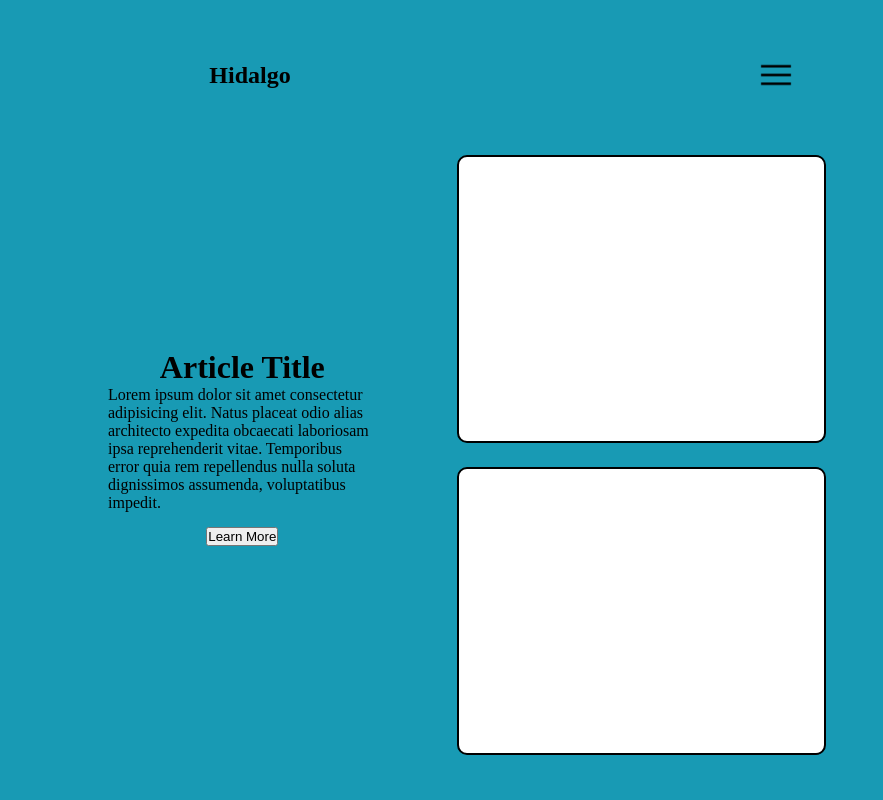
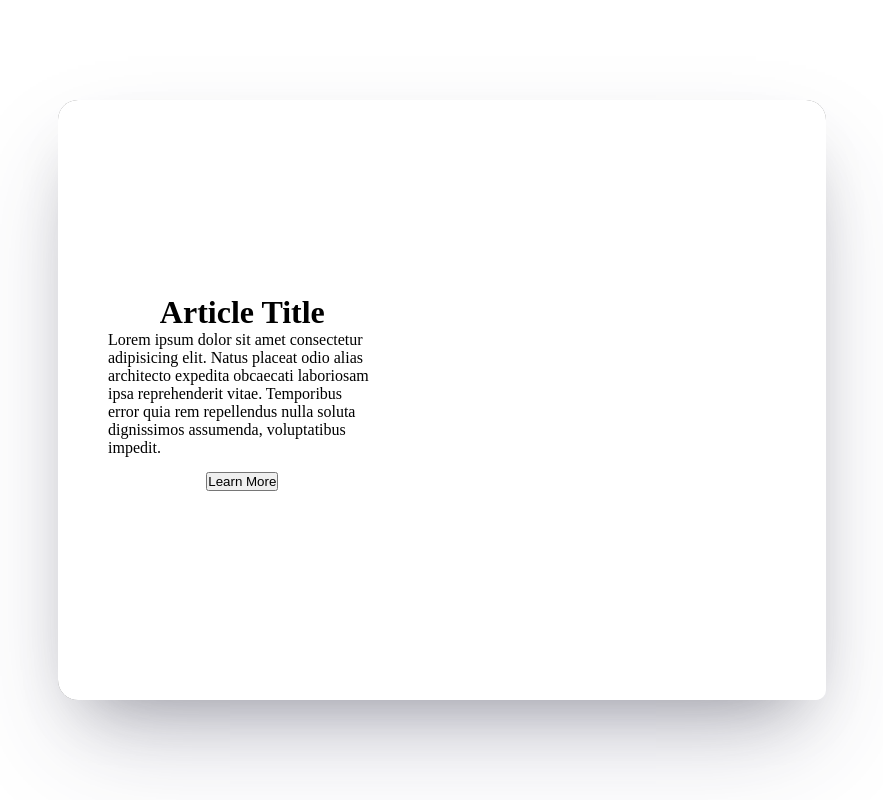
Before and after one commit to fReNOvucrar/landing-page-practice, a plain HTML site: page index.html in a window 1280 px wide. Shown: the whole page, without its empty margins (198-1081 px from the left). Drawn offline with Linux system fonts and the light colour scheme.

Commit message:
added box-shadow changed header

```diff
--- a/index.html
+++ b/index.html
@@ -7,14 +7,6 @@
     <link rel="stylesheet" href="style.css" />
   </head>
   <body>
-    <header>
-      <div class="name">
-        <p>Hidalgo</p>
-      </div>
-      <div class="links">
-        <img src="menu-bars.png" alt="menu bars" />
-      </div>
-    </header>
     <main>
       <div class="page-1">
         <div class="left-full-height">
--- a/style.css
+++ b/style.css
@@ -14,24 +14,12 @@
 body {
   width: 100vw;
   height: 100vh;
-  background-color: var(--main-bg);
+  background-color: white;
   display: flex;
   flex-direction: column;
   align-items: center;
   justify-content: center;
   gap: 50px;
-}
-
-header {
-  width: 60%;
-  height: 60px;
-  border-radius: 10px;
-  display: flex;
-  justify-content: center;
-  align-items: center;
-  font-size: 1.5rem;
-  font-weight: 550;
-  opacity: 100%;
 }
 
 main {
@@ -41,6 +29,7 @@ main {
   gap: 100px;
   background: var(--transparent-bg);
   opacity: 100%;
+  border-radius: 20px;
 }
 
 .page-1 {
@@ -49,8 +38,11 @@ main {
   display: flex;
   justify-content: space-between;
   align-items: center;
-  background: var(--main-bg);
+  background: white;
   opacity: 100%;
+  box-shadow: rgba(50, 50, 93, 0.25) 0px 50px 100px -20px,
+    rgba(0, 0, 0, 0.3) 0px 30px 60px -30px;
+  border-radius: 20px;
 }
 
 .left-full-height {
@@ -88,8 +80,7 @@ main {
 .right-bubble-top {
   width: 100%;
   height: 48%;
-  background: var(--bubble-bg);
-  border: 2px solid black;
+  opacity: 100%;
   border-radius: 10px;
 }
 
@@ -97,28 +88,18 @@ main {
   width: 100%;
   height: 48%;
   background: var(--bubble-bg);
-  border: 2px solid black;
   border-radius: 10px;
 }
 
-.links {
-  flex-basis: 50%;
-  display: flex;
-  justify-content: flex-end;
-  align-items: center;
-  padding-right: 30px;
+img {
+  width: 30px;
+  height: 30px;
 }
 
-.name {
-  flex-basis: 50%;
+.links {
   display: flex;
   justify-content: center;
   align-items: center;
-}
-
-img {
-  width: 40px;
-  height: 40px;
 }
 
 h1 {
```
